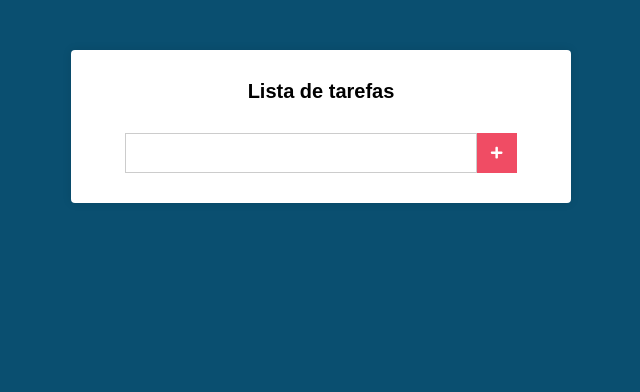
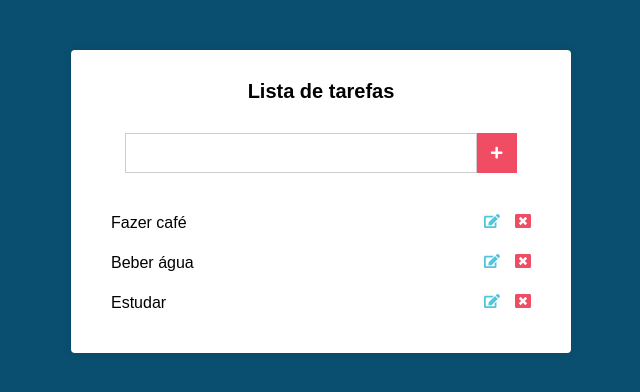
Before and after one commit to diegoricardosouza/listaTarefasReact, a React (Create React App) app: page / in a window 1280 px wide. Shown: the top 392 px of the page, without its empty margins (319-959 px from the left). Built offline with nearby package versions, Linux system fonts and the light colour scheme.

Commit message:
stylizing tasks

```diff
--- a/src/components/Main.css
+++ b/src/components/Main.css
@@ -37,3 +37,37 @@
     align-items: center;
     justify-content: center;
 }
+
+.tarefas {
+    margin-top: 30px;
+}
+
+.tarefas li {
+    display: flex;
+    align-items: center;
+    justify-content: space-between;
+    padding: 10px;
+    transition: all 600ms;
+}
+
+.tarefas li:hover {
+    background: #51c5de;
+}
+
+.tarefas li .edit {
+    margin-right: 15px;
+    color: #51c5de;
+    cursor: pointer;
+    transition: all 600ms;
+}
+
+.tarefas li .delete {
+    color: #f04c64;
+    cursor: pointer;
+    transition: all 600ms;
+}
+
+.tarefas li:hover .edit,
+.tarefas li:hover .delete {
+    color: #000;
+}
--- a/src/components/Main.js
+++ b/src/components/Main.js
@@ -1,13 +1,21 @@
 import React, { Component } from 'react';
 
 // Form
-import { FaPlus } from 'react-icons/fa';
+// import { FaPlus } from 'react-icons/fa';
+
+// Form
+import { FaPlus, FaEdit, FaWindowClose } from 'react-icons/fa';
 
 import './Main.css';
 
 export default class Main extends Component {
     state = {
       novaTarefa: '',
+      tarefas: [
+        'Fazer café',
+        'Beber água',
+        'Estudar',
+      ],
     };
 
     handleChange = (e) => {
@@ -17,7 +25,7 @@
     }
 
     render() {
-      const { novaTarefa } = this.state;
+      const { novaTarefa, tarefas } = this.state;
 
       return (
         <div className="main">
@@ -29,6 +37,18 @@
               <FaPlus />
             </button>
           </form>
+
+          <ul className="tarefas">
+            {tarefas.map((tarefa) => (
+              <li key={tarefa}>
+                {tarefa}
+                <div>
+                  <FaEdit className="edit" />
+                  <FaWindowClose className="delete" />
+                </div>
+              </li>
+            ))}
+          </ul>
         </div>
       );
     }
```
